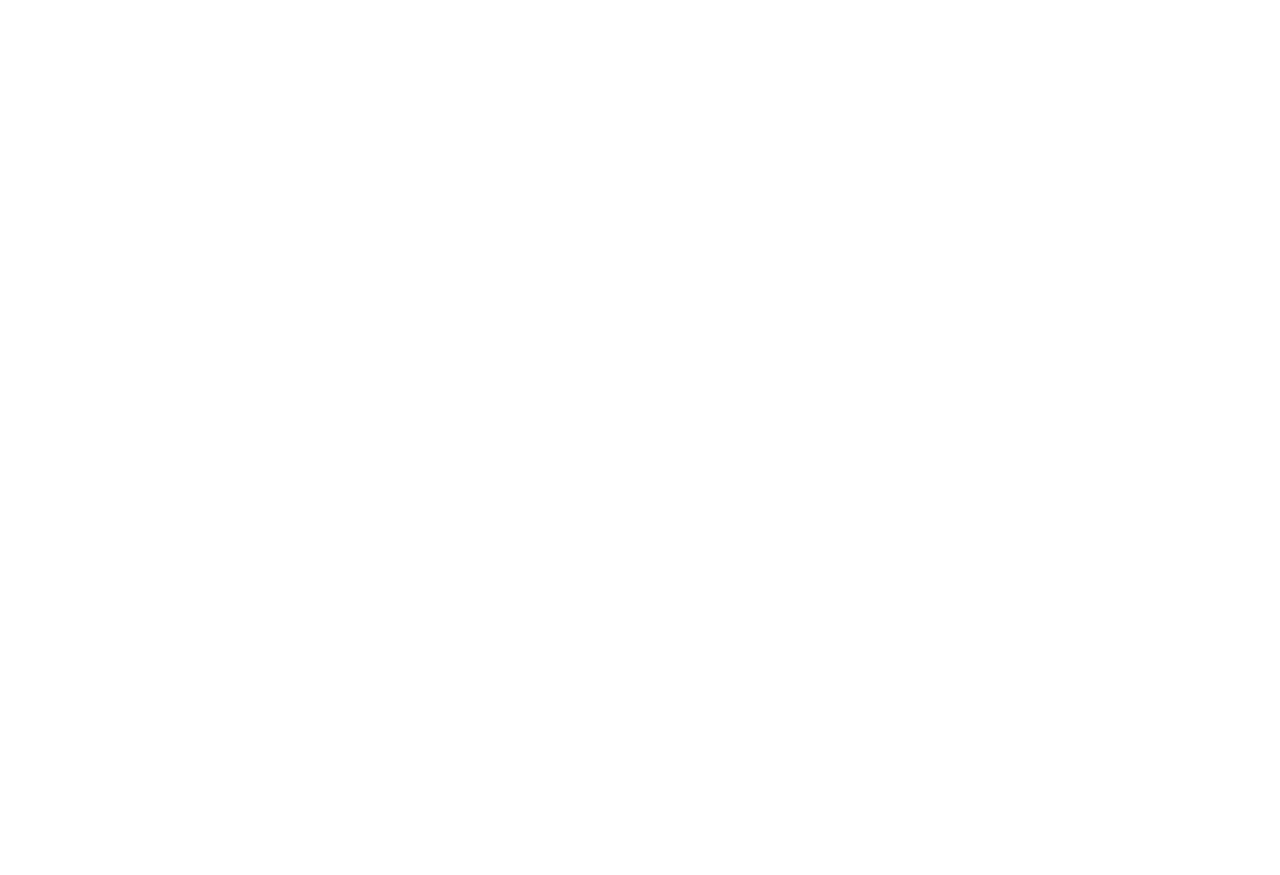
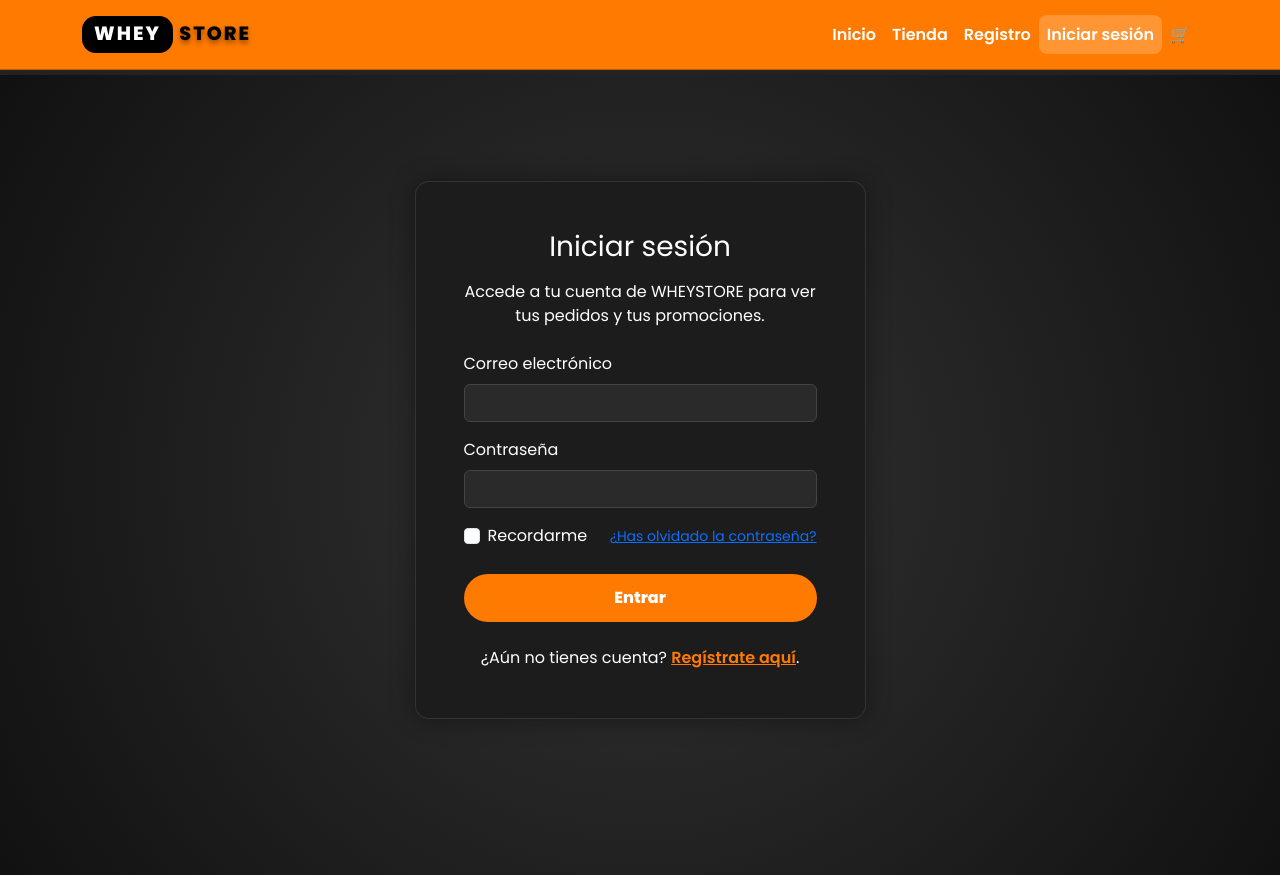
Before and after one commit to moyano9/WheyStore, a plain HTML site: page sesion.html in a window 1280 px wide. Before the commit the page ends 800 px from the top, so only its background shows below. Drawn offline with nearby package versions, Linux system fonts and the light colour scheme.

Commit message:
registro bootstrap

```diff
--- a/registro.css
+++ b/registro.css
@@ -115,7 +115,7 @@ body {
 .form-control:focus {
     border-color: #ff7a00;
     box-shadow: 0 0 0 3px rgba(255, 122, 0, 0.4);
-    background: #2f2f2f;
+    background: white;
 }
 
 /* Botón */
--- a/sesion.html
+++ b/sesion.html
@@ -0,0 +1,110 @@
+<!doctype html>
+<html lang="es">
+<head>
+  <meta charset="utf-8">
+  <title>Iniciar sesión - WHEYSTORE</title>
+  <meta name="viewport" content="width=device-width, initial-scale=1">
+
+  <!-- Bootstrap 5 CSS -->
+  <link
+    href="https://cdn.jsdelivr.net/npm/bootstrap@5.3.3/dist/css/bootstrap.min.css"
+    rel="stylesheet"
+    integrity="sha384-QWTKZyjpPEjISv5WaRU9OFeRpok6YctnYmDr5pNlyT2bRjXh0JMhjY6hW+ALEwIH"
+    crossorigin="anonymous">
+
+  <!-- Misma fuente que en registro -->
+  <link href="https://fonts.googleapis.com/css2?family=Poppins:wght@300;400;600;800&display=swap" rel="stylesheet">
+
+  <!-- Reutilizamos EXACTAMENTE el mismo CSS -->
+  <link rel="stylesheet" href="registro.css">
+</head>
+<body>
+
+  <!-- NAVBAR ESTILO WHEYSTORE (igual que en registro, pero activo en Iniciar sesión) -->
+  <nav class="navbar navbar-expand-lg navbar-whey fixed-top">
+    <div class="container">
+
+      <!-- LOGO WHEYSTORE -->
+      <a class="navbar-brand marca-registro" href="index.html">
+        <span class="bloque-whey">WHEY</span>
+        <span class="texto-store">STORE</span>
+      </a>
+
+      <button class="navbar-toggler" type="button" data-bs-toggle="collapse" data-bs-target="#barraPrincipal">
+        <span class="navbar-toggler-icon"></span>
+      </button>
+
+      <div class="collapse navbar-collapse" id="barraPrincipal">
+        <ul class="navbar-nav ms-auto mb-2 mb-lg-0">
+          <li class="nav-item"><a class="nav-link" href="index.html">Inicio</a></li>
+          <li class="nav-item"><a class="nav-link" href="tienda.html">Tienda</a></li>
+          <li class="nav-item"><a class="nav-link" href="registro.html">Registro</a></li>
+          <li class="nav-item"><a class="nav-link active" href="sesion.html">Iniciar sesión</a></li>
+          <li class="nav-item"><a class="nav-link" href="#">🛒</a></li>
+        </ul>
+      </div>
+
+    </div>
+  </nav>
+
+  <!-- CONTENIDO INICIAR SESIÓN -->
+  <section class="fondo-registro">
+    <div class="container">
+      <div class="row justify-content-center">
+        <div class="col-md-8 col-lg-6 col-xl-5">
+
+          <div class="tarjeta-registro p-4 p-md-5">
+            <h1 class="h3 text-center mb-3">Iniciar sesión</h1>
+            <p class="texto-suave text-center mb-4">
+              Accede a tu cuenta de WHEYSTORE para ver tus pedidos y tus promociones.
+            </p>
+
+            <form action="#" method="post" novalidate>
+              <div class="row g-3">
+
+                <div class="col-12">
+                  <label for="correo" class="form-label">Correo electrónico</label>
+                  <input type="email" class="form-control" id="correo" name="correo" required>
+                </div>
+
+                <div class="col-12">
+                  <label for="contrasena" class="form-label">Contraseña</label>
+                  <input type="password" class="form-control" id="contrasena" name="contrasena" required>
+                </div>
+
+                <div class="col-12 d-flex justify-content-between align-items-center">
+                  <div class="form-check">
+                    <input class="form-check-input" type="checkbox" value="1" id="recordarme">
+                    <label class="form-check-label texto-suave" for="recordarme">
+                      Recordarme
+                    </label>
+                  </div>
+                  <a href="#" class="enlace-claro small">¿Has olvidado la contraseña?</a>
+                </div>
+
+                <div class="col-12">
+                  <button type="submit" class="btn btn-whey w-100 mt-2">
+                    Entrar
+                  </button>
+                </div>
+              </div>
+            </form>
+
+            <p class="texto-suave text-center mt-4 mb-0">
+              ¿Aún no tienes cuenta?
+              <a href="registro.html" class="enlace-claro">Regístrate aquí</a>.
+            </p>
+          </div>
+
+        </div>
+      </div>
+    </div>
+  </section>
+
+  <!-- Bootstrap JS -->
+  <script
+    src="https://cdn.jsdelivr.net/npm/bootstrap@5.3.3/dist/js/bootstrap.bundle.min.js"
+    integrity="sha384-YvpcrYf0tY3lHB60NNkmXc5s9fDVZLESaAA55NDzOxhy9GkcIdslK1eN7N6jIeHz"
+    crossorigin="anonymous"></script>
+</body>
+</html>
```
Also changed, not shown: registro.html (+1 -1 lines).
